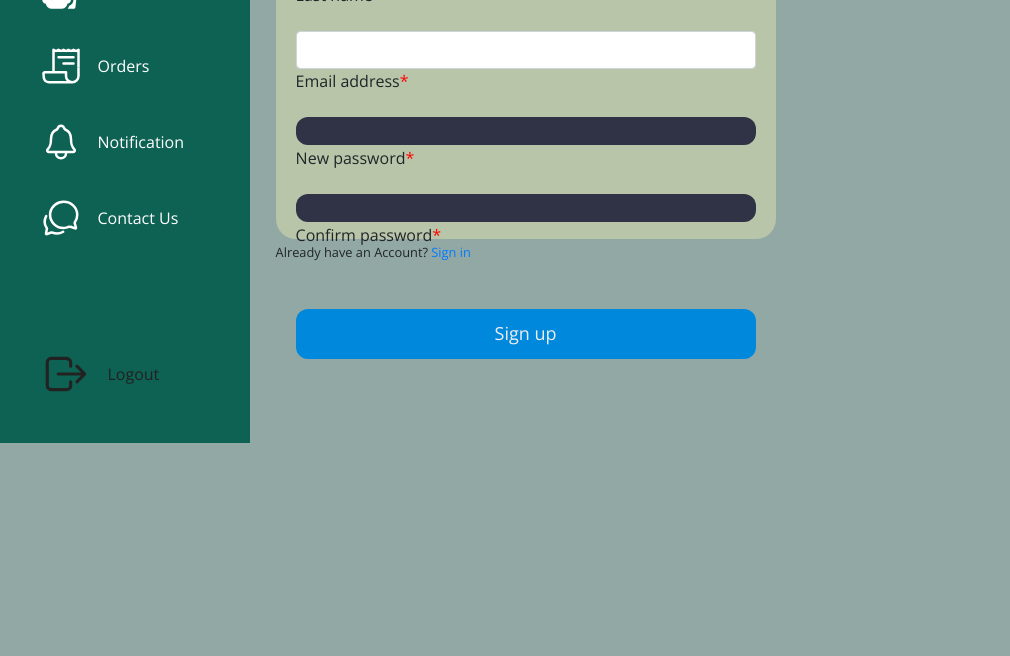
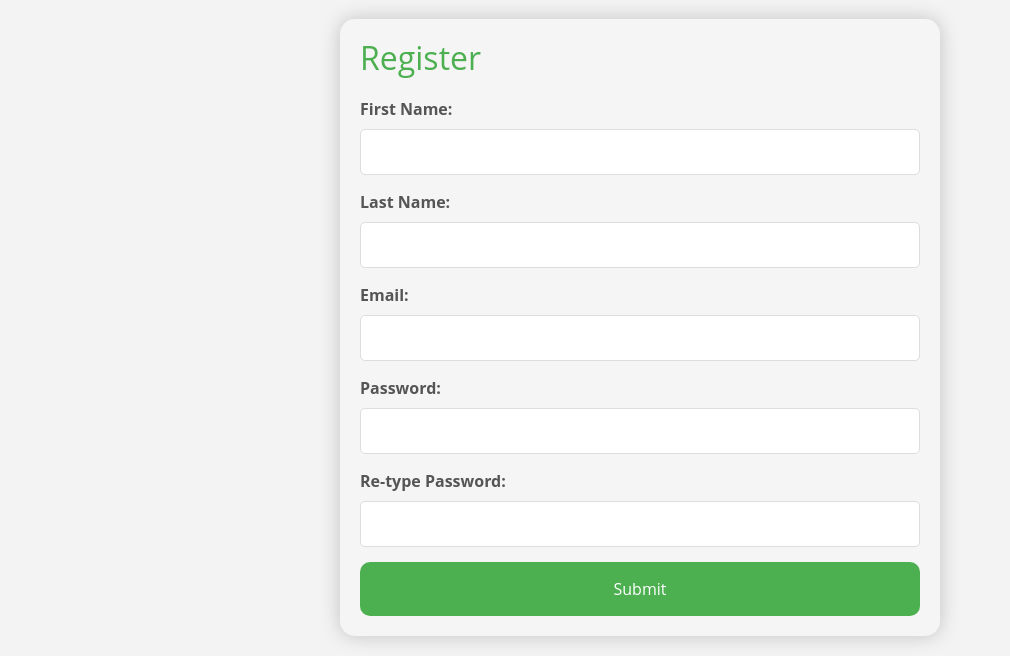
Before and after one commit to Demidorn/demi-foods, a Flask app: page /register in a window 1280 px wide. Shown: the part 357-1013 px from the top of the page, without its empty margins (0-1010 px from the left). Before the commit the page ends 800 px from the top, so only its background shows below. Run offline with Flask 3, Linux system fonts and the light colour scheme; some libraries are stand-ins or nearby versions.

Commit message:
added landing page

```diff
--- a/App/v1/static/styles/main.css
+++ b/App/v1/static/styles/main.css
@@ -20,6 +20,9 @@
 body{
     width: 100%;
     height: auto;
+    /* display: flex; */
+}
+.container {
     display: flex;
 }
 .sidebar{
@@ -269,6 +272,10 @@ body {
     margin-top: 30px;
   }
 
+  .input.is-invalid {
+    border: 5px orange;
+
+  }
   .input {
     background-color: #303245;
     border-radius: 12px;
@@ -281,7 +288,10 @@ body {
     padding: 4px 20px 0;
     width: 100%;
   }
-
+  .input.is-invalid ~ .invalid-feedback{
+    display: block;
+    margin-top: -40px;
+  }
   .cut {
     background-color: #15172b;
     border-radius: 10px;
--- a/App/v1/static/styles/style.css
+++ b/App/v1/static/styles/style.css
@@ -38,7 +38,7 @@ nav {
 .banner{
     width: 100%;
     height: 300px;
-    background-image: url('../images/mamaputimages/Banner2.jpg');
+    background-image: url('../images/mamaputimages/top-view-table-full-delicious-food-composition.jpg');
     background-repeat: no-repeat;
     background-size: cover;
 }
@@ -62,7 +62,7 @@ nav {
 .footBG {
     background:grey;
 }
-footer {
+#footer {
     display: flex;
     margin-top: 20px;
     margin-left: 20px;
@@ -91,3 +91,61 @@ div .icons img {
 span {
     display: block;
 }
+
+
+.main-body {
+    font-family: Arial, sans-serif;
+    background-color: #f3f3f3;
+    padding-top: 20px;
+    padding-bottom: 20px;
+    display: flex;
+    justify-content: center;
+    align-items: center;
+    height: auto;
+
+}
+
+
+.main {
+    background-color: var(---greyColor);
+    border-radius: 15px;
+    box-shadow: 0 0 20px
+        rgba(0, 0, 0, 0.2);
+    padding: 20px;
+    width: 600px;
+}
+
+.main h2 {
+    color: #4caf50;
+    margin-bottom: 20px;
+}
+
+label {
+    display: block;
+    margin-bottom: 5px;
+    color: #555;
+    font-weight: bold;
+}
+
+input[type="text"],
+input[type="email"],
+input[type="password"],
+select {
+    width: 100%;
+    margin-bottom: 15px;
+    padding: 10px;
+    box-sizing: border-box;
+    border: 1px solid #ddd;
+    border-radius: 5px;
+}
+
+button[type="submit"] {
+    padding: 15px;
+    border-radius: 10px;
+    border: none;
+    background-color: #4caf50;
+    color: white;
+    cursor: pointer;
+    width: 100%;
+    font-size: 16px;
+}
--- a/App/v1/templates/landingPage.html
+++ b/App/v1/templates/landingPage.html
@@ -15,69 +15,55 @@
     {% endif %}
   </head>
   <body>
-    <nav>
-      <h1 class="nav-left">MamaPut</h1>
-      <div class="nav-right">
-        <h3>Home</h3>
-        <h3>Menu</h3>
-        <h3>Contact Us</h3>
-        <h3>Blog</h3>
-	   {% if current_user.is_authenticated %}
-	      <h3><a href="{{url_for('dashboard')}}">Account</a></h3>
-	   {% else %}
-	      <h3><a href="{{url_for('register')}}">SignUp</a></h3>
-	   {% endif %}
+    <nav class="navbar navbar-expand-lg navbar-light bg-custom">
+      <a class="navbar-brand" href="#">MamaPut</a>
+      <button
+        class="navbar-toggler"
+        type="button"
+        data-toggle="collapse"
+        data-target="#navbarSupportedContent"
+        aria-controls="navbarSupportedContent"
+        aria-expanded="false"
+        aria-label="Toggle navigation"
+      >
+        <span class="navbar-toggler-icon"></span>
+      </button>
+
+      <div class="collapse navbar-collapse" id="navbarSupportedContent">
+        <ul class="navbar-nav ml-auto">
+          <li class="nav-item">
+            <a class="nav-link" href="#"
+              >Home <span class="sr-only">(current)</span></a
+            >
+          </li>
+          <li class="nav-item">
+            <a class="nav-link" href="{{ url_for('menu') }}">Menu</a>
+          </li>
+          <li class="nav-item">
+            <a class="nav-link" href="{{url_for('contactUs')}}">Contact Us</a>
+          </li>
+          <li class="nav-item">
+            <a class="nav-link" href="">Blog</a>
+          </li>
+          <li class="nav-item">
+            <a class="nav-link" href="{{url_for('register')}}">SignUp</a>
+          </li>
+          <li class="nav-item">
+            <a class="nav-link" href="{{url_for('login')}}">Login</a>
+          </li>
+        </ul>
       </div>
     </nav>
     <section class="banner"></section>
-    <section>
-      <h1 class="about">About Us</h1>
-      <p class="pGraph">
-        Lorem ipsum dolor sit amet consectetur adipisicing elit. Repudiandae
-        esse excepturi obcaecati? Et esse, ratione aut beatae pariatur deserunt
-        molestiae architecto rem ex corrupti quis at minus, corporis est unde.
-      </p>
-    </section>
-    <section>
-      <h1 class="menu">Our Menu</h1>
-      <div class="foodCategory">
-        <img src="../static/images/mamaputimages/efo stewjpg.jpg" alt="" />
-        <img src="../static/images/mamaputimages/veg.jpg" alt="" />
-        <img src="../static/images/mamaputimages/efo stewjpg.jpg" alt="" />
-        <img src="../static/images/mamaputimages/porridge.jpg" alt="" />
-      </div>
-      <div class="foodCategory">
-        <img
-          src="../static/images/mamaputimages/veggies.jpg"
-          alt="Pounded Yam with vegetable sauce"
-          class="img1"
-        />
-        <img src="../static/images/mamaputimages/northafricacuisine.jpg" alt="" class="img2" />
-        <img src="../static/images/mamaputimages/masmasa.jpg" alt="" class="img3" />
-        <img src="../static/images/mamaputimages/northafricacuisine.jpg" alt="" class="img2" />
-      </div>
-      <div class="foodCategory">
-        <img src="../static/images/mamaputimages/fishsauce.jpg" alt="" />
-        <img src="../static/images/mamaputimages/northafricacuisine.jpg" alt="" class="img2" />
-        <img src="../static/images/mamaputimages/masmasa.jpg" alt="" class="img3" />
-        <img src="../static/images/mamaputimages/northafricacuisine.jpg" alt="" class="img2" />
-      </div>
-    </section>
-    <section>
-      <h1 class="contact">Contact Us</h1>
-      <p class="pGraph">
-        Lorem, ipsum dolor sit amet consectetur adipisicing elit. Velit minima
-        autem assumenda fuga itaque qui dolorem delectus laboriosam eos id?
-        Nulla, libero aut. Enim cumque iure eaque in illum magnam.
-      </p>
-    </section>
+    {% block content %}
+
      <!-- Optional JavaScript -->
     <!-- jQuery first, then Popper.js, then Bootstrap JS -->
     <script src="https://code.jquery.com/jquery-3.2.1.slim.min.js" integrity="sha384-KJ3o2DKtIkvYIK3UENzmM7KCkRr/rE9/Qpg6aAZGJwFDMVNA/GpGFF93hXpG5KkN" crossorigin="anonymous"></script>
     <script src="https://cdn.jsdelivr.net/npm/popper.js@1.12.9/dist/umd/popper.min.js" integrity="sha384-ApNbgh9B+Y1QKtv3Rn7W3mgPxhU9K/ScQsAP7hUibX39j7fakFPskvXusvfa0b4Q" crossorigin="anonymous"></script>
     <script src="https://cdn.jsdelivr.net/npm/bootstrap@4.0.0/dist/js/bootstrap.min.js" integrity="sha384-JZR6Spejh4U02d8jOt6vLEHfe/JQGiRRSQQxSfFWpi1MquVdAyjUar5+76PVCmYl" crossorigin="anonymous"></script>
     <section class="footBG">
-      <footer>
+      <footer id="footer">
         <div>
           <h1>MAMAPUT</h1>
           <p>
@@ -118,6 +104,7 @@
           <p>732/21 Second Street, Koboko, Uganda</p>
         </div>
       </footer>
+      {% endblock content %}
     </section>
   </body>
 </html>
--- a/App/v1/templates/register.html
+++ b/App/v1/templates/register.html
@@ -1,6 +1,5 @@
-{% extends "dashboard.html" %}
-{% block content %}
-    <div class="form">
+{% extends "landingPage.html" %} {% block content %}
+<!-- <div class="form">
         <div class="title">Welcome</div>
         <div class="subtitle">Let's create your account!</div>
         <form method="POST", action="">
@@ -9,7 +8,7 @@
                 {{ regform.first_name(class="input") }}
 
                 {% if regform.first_name.errors %}
-                    {{ regform.first_name(class="form-control form-control-lg needs-validation") }}
+                    {{ regform.first_name(class="control-label needs-validation") }}
                     <div class="invalid-feedback">
                         {% for error in regform.first_name.errors %}
                             <span>{{ error }}</span>
@@ -23,7 +22,7 @@
                 {{ regform.last_name(class="input") }}
 
                 {% if regform.last_name.errors %}
-                    {{ regform.last_name(class="form-control form-control-lg needs-validation") }}
+                    {{ regform.last_name(class="control-label needs-validation") }}
                     <div class="invalid-feedback">
                         {% for error in regform.last_name.errors %}
                             <span>{{ error }}</span>
@@ -34,23 +33,24 @@
                 {% endif %}
             </div>
             <div class="form-group required">
+                {{ regform.email(class="input") }}
+
                 {% if regform.email.errors %}
-                    {{ regform.email(class="form-control is-invalid") }}
+                    {{ regform.email(class="control-label needs-validation") }}
                     <div class="invalid-feedback">
                         {% for error in regform.email.errors %}
-                            <span>{{ error }}</span></br>
+                            <span>{{ error }}</span>
                         {% endfor %}
                     </div>
                 {% else %}
-                    {{ regform.email(class="form-control") }}
+                    {{ regform.email.label(class="control-label") }}
                 {% endif %}
-                {{ regform.email.label(class="control-label required") }}
             </div>
             <div class="form-group required">
                 {{ regform.pwd(class="input") }}
-
+                <div class="cut"></div>
                 {% if regform.pwd.errors %}
-                    {{ regform.pwd(class="form-control form-control-lg was-validated") }}
+                    {{ regform.pwd(class="control-label was-validated") }}
                     <div class="invalid-feedback">
                         {% for error in regform.pwd.errors %}
                             <span>{{ error }}</span>
@@ -62,9 +62,9 @@
             </div>
             <div class="form-group required">
                 {{ regform.confirm_pwd(class="input") }}
-
+                <div class="cut"></div>
                 {% if regform.confirm_pwd.errors %}
-                    {{ regform.confirm_pwd(class="form-control form-control-lg was-validated") }}
+                    {{ regform.confirm_pwd(class="control label was-validated") }}
                     <div class="invalid-feedback">
                         {% for error in regform.confirm_pwd.errors %}
                             <span>{{ error }}</span>
@@ -83,5 +83,40 @@
         <small>
             Already have an Account? <a href="{{ url_for ('login')}}">Sign in</a>
         </small>
-    </div>
+    </div> -->
+
+<div class="main-body">
+  <div class="main">
+    <h2>Register</h2>
+    <form action="">
+      <label for="firstname">First Name:</label>
+      <input type="text" id="first" name="first" required />
+      <label for="last">Last Name:</label>
+      <input type="text" id="last" name="last" required />
+      <label for="email">Email:</label>
+      <input type="email" id="email" name="email" required />
+      <label for="password">Password:</label>
+      <!-- <input
+        type="password"
+        id="password"
+        name="password"
+        pattern=\"^(?=.*\d)(?=.*[a-zA-Z])(?=.[a-zA-Z0-9])\S{8,}$"
+        title="Password must contain at least one number,
+                one alphabet, one symbol, and be at
+                least 8 chracters long"
+        required
+      /> -->
+      <input
+        type="password"
+        id="password"
+        name="password"
+        required
+      />
+      <label for="repassword">Re-type Password:</label>
+      <input type="password" id="password" name="password" required />
+      </select>
+      <button type="submit">Submit</button>
+    </form>
+  </div>
+</div>
 {% endblock content %}
```
Also changed, not shown: App/v1/templates/login.html (+37 -21 lines).
